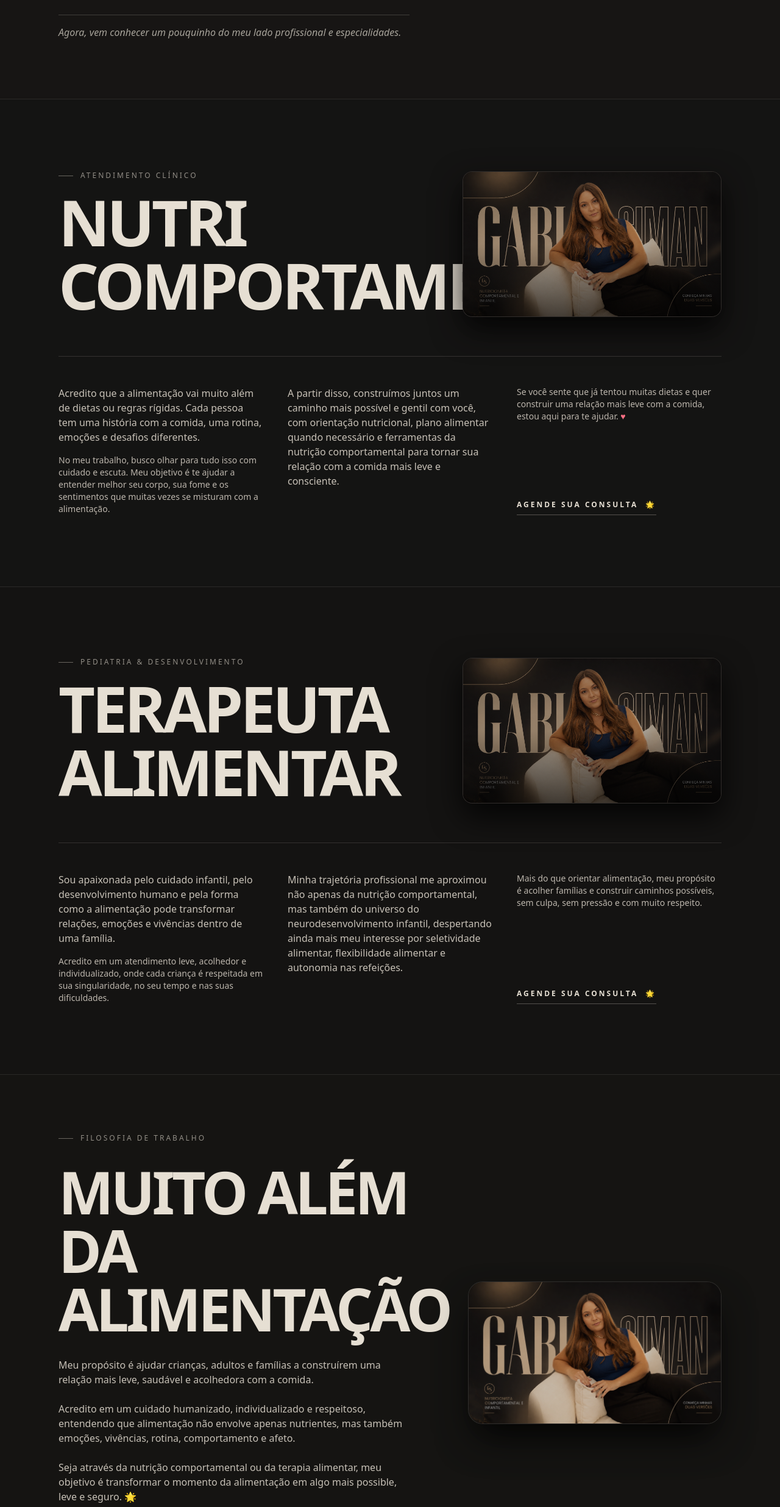
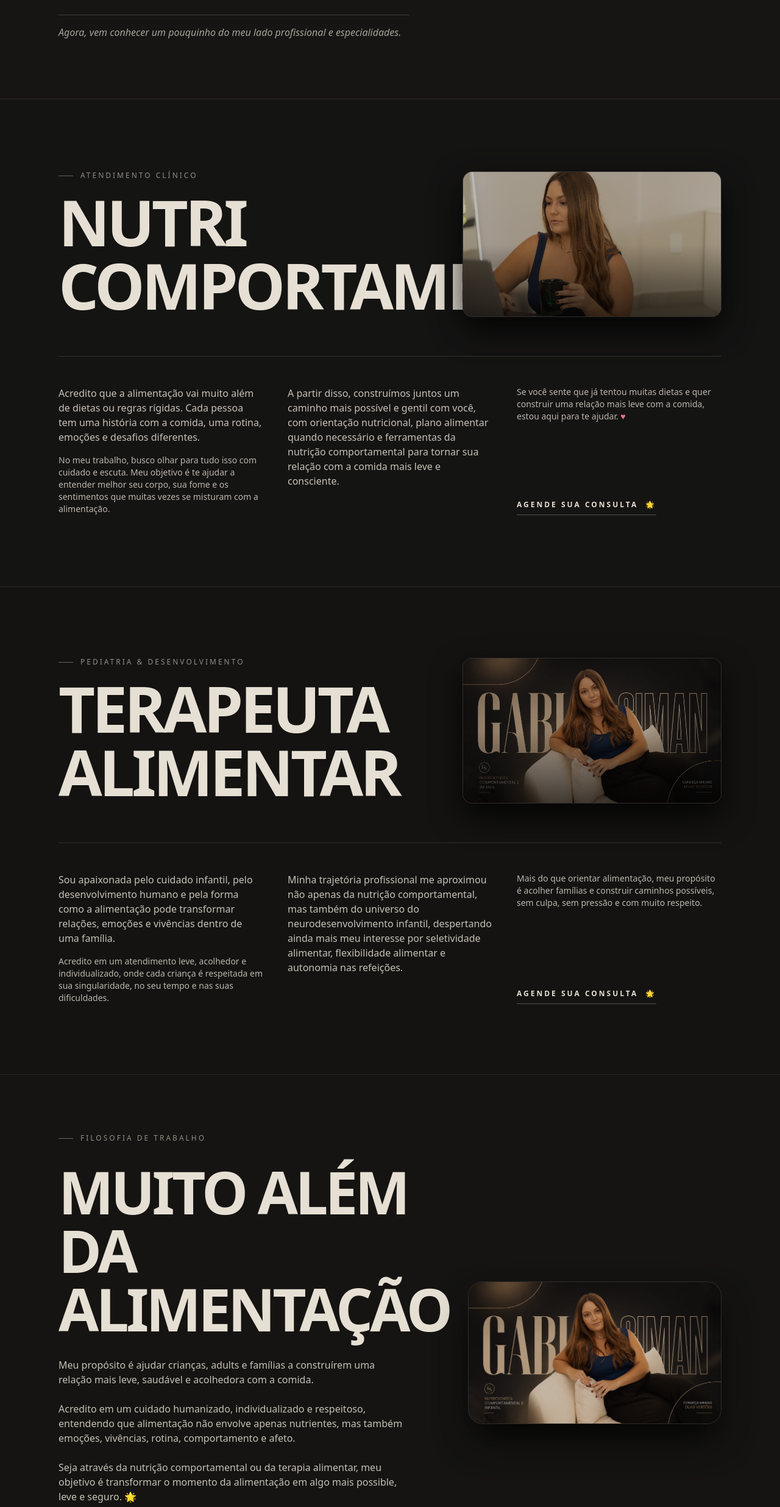
Before and after one commit to uncled2503/Gabinutri, a React (Vite) app: page / in a window 1280 px wide. Shown: the part 1437-3909 px from the top of the page at 61% size. Built offline with nearby package versions, Linux system fonts and the light colour scheme.

Commit message:
[dyad] Substituída a imagem da seção Nutricionista Comportamental - wrote 2 file(s)

```diff
--- a/src/pages/Index.tsx
+++ b/src/pages/Index.tsx
@@ -325,7 +325,7 @@ export default function Index() {
                 <div className="aspect-[16/10] sm:aspect-[16/9] rounded-2xl overflow-hidden border border-[#E6DFD3]/10 bg-stone-900 shadow-[0_20px_50px_rgba(0,0,0,0.8)] relative group cursor-pointer">
                   <div className="absolute inset-0 bg-[#141312]/30 group-hover:bg-[#141312]/0 transition-all duration-500 z-10"></div>
                   <img
-                    src="/images/gabi-hero.png"
+                    src="/images/gabi-comportamental.jpg"
                     alt="Nutricionista Comportamental"
                     className="w-full h-full object-cover object-center transition-transform duration-1000 group-hover:scale-110"
                   />
@@ -473,7 +473,7 @@ export default function Index() {
 
               <div className="max-w-xl space-y-5 sm:space-y-6 text-[#E6DFD3]/85 text-sm sm:text-base font-light leading-relaxed">
                 <p>
-                  Meu propósito é ajudar crianças, adultos e famílias a construírem uma relação mais leve, saudável e acolhedora com a comida.
+                  Meu propósito é ajudar crianças, adults e famílias a construírem uma relação mais leve, saudável e acolhedora com a comida.
                 </p>
                 <p>
                   Acredito em um cuidado humanizado, individualizado e respeitoso, entendendo que alimentação não envolve apenas nutrientes, mas também emoções, vivências, rotina, comportamento e afeto.
```
Also changed, not shown: public/images/gabi-comportamental.jpg (added).
